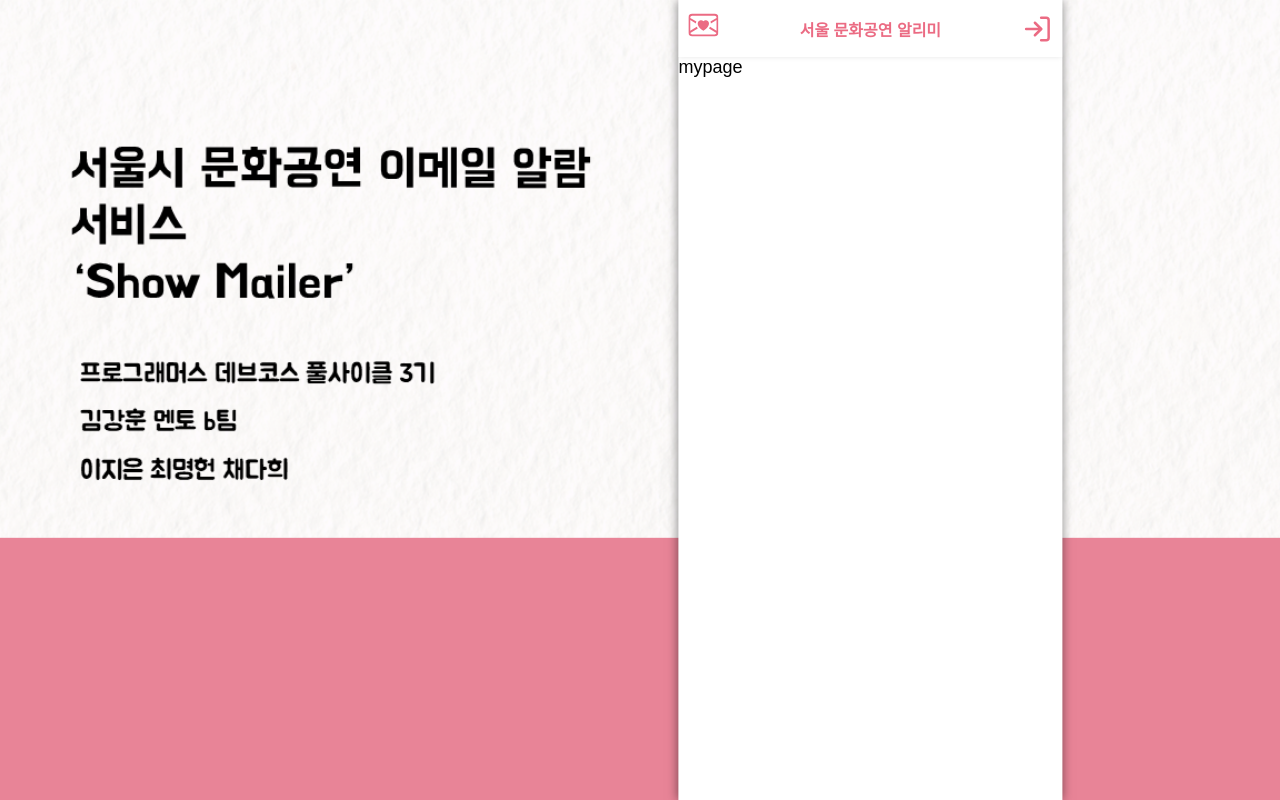
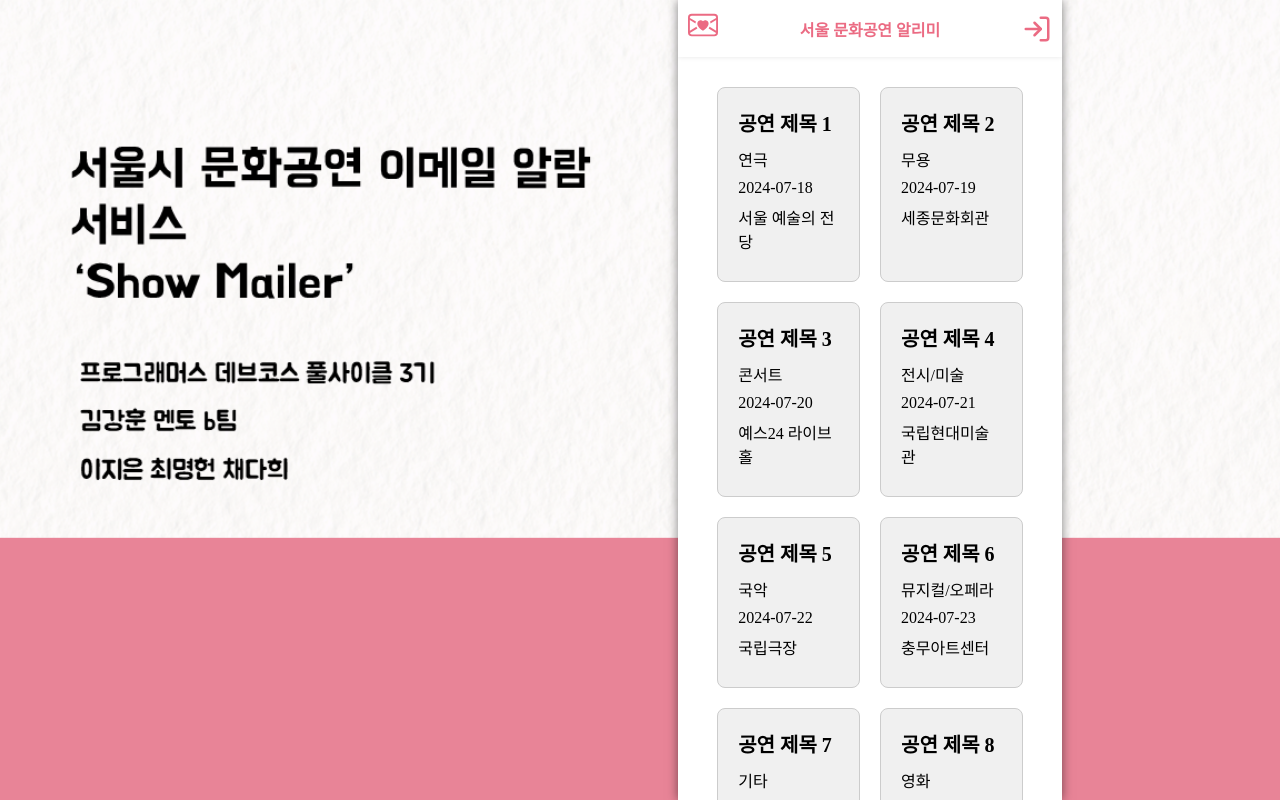
Before and after one commit to programmers-project-july/ShowMailer-FE, a React (Vite) app: page /1 in a window 1280 px wide. Built offline with nearby package versions, Linux system fonts and the light colour scheme; no server answers.

Commit message:
feat: mypage, detail CSS, User 데이터 전달

```diff
--- a/src/components/header/Header.tsx
+++ b/src/components/header/Header.tsx
@@ -18,7 +18,7 @@ import { FiLogOut } from 'react-icons/fi';
 import { app } from '@/firebase';
 import { Link, useLocation, useNavigate } from 'react-router-dom';
 
-const Header = () => {
+const Header = ({ onUserChange }: { onUserChange: (user: User | null) => void }) => {
   const [user, setUser] = useState<User | null>(null);
   const auth = getAuth(app);
   const provider = new GoogleAuthProvider();
@@ -28,9 +28,10 @@ const Header = () => {
   useEffect(() => {
     const unsubscribe = onAuthStateChanged(auth, (user) => {
       setUser(user);
+      onUserChange(user);
     });
     return () => unsubscribe();
-  }, [auth]);
+  }, [auth,onUserChange]);
 
   const handleLogin = () => {
     signInWithPopup(auth, provider)
--- a/src/index.css
+++ b/src/index.css
@@ -15,10 +15,10 @@
 }
 
 body {
-  font-family: Arial, sans-serif;
+  /* font-family: Arial, sans-serif;
   background-color: #f0f0f0;
   display: flex;
   justify-content: center;
   align-items: center;
-  height: 100vh;
+  height: 100vh; */
 }
--- a/src/pages/detail/Detail.tsx
+++ b/src/pages/detail/Detail.tsx
@@ -1,4 +1,4 @@
-import React from 'react';
+import React, { useState } from 'react';
 import '@/pages/detail/Detail.css';
 import { Link, useNavigate, useParams } from 'react-router-dom';
 
@@ -6,8 +6,15 @@ import Header from '@/components/header/Header';
 import { AiFillHeart } from 'react-icons/ai';
 import { AiOutlineHeart } from 'react-icons/ai';
 import { usePerformances } from '@/hooks/usePerformances';
+import { User } from 'firebase/auth';
 
 const Detail: React.FC = () => {
+  const [userInfo, setUserInfo] = useState<User | null>(null);
+  // 사용자 정보를 상위 컴포넌트에서 관리
+  const handleUserChange = (user: User | null) => {
+    setUserInfo(user);
+  };
+
   const performance = usePerformances();
 
   const handleButtonClick = () => {
@@ -18,7 +25,7 @@ const Detail: React.FC = () => {
 
   return (
     <>
-      <Header />
+      <Header onUserChange={handleUserChange} />
       <div className="detailContainer">
         <img
           className="Poster"
@@ -43,7 +50,6 @@ const Detail: React.FC = () => {
         홈페이지 바로 가기
       </button>
       {/* {performance.ORG_LINK} */}
-
     </>
   );
 };
--- a/src/pages/mypage/Mypage.css
+++ b/src/pages/mypage/Mypage.css
@@ -0,0 +1,11 @@
+.mypageContainer {
+  display: flex;
+  align-items: center;
+  justify-content: center;
+  flex-direction: column;
+  margin: 0 auto;
+  padding-top: 10px;
+  width: 90%;
+  height: auto;
+  /* border: 1px solid red; */
+}
--- a/src/pages/mypage/Mypage.tsx
+++ b/src/pages/mypage/Mypage.tsx
@@ -1,14 +1,26 @@
-import React from 'react';
+import React, { useEffect, useState } from 'react';
 
 import '@/pages/mypage/Mypage.css';
 import Header from '@/components/header/Header';
+import { AiOutlineHeart } from 'react-icons/ai';
+import { User } from 'firebase/auth';
+import Content from '@/components/Content';
+import { Link } from 'react-router-dom';
 
 const Mypage = () => {
+  const [userInfo, setUserInfo] = useState<User | null>(null);
+
+  // 사용자 정보를 상위 컴포넌트에서 관리
+  const handleUserChange = (user: User | null) => {
+    setUserInfo(user);
+  };
+
   return (
     <>
-      <Header />
-      <div>
-        mypage
+      <Header onUserChange={handleUserChange} />
+      <div className="mypageContainer">
+        {userInfo && userInfo.displayName ? <h3>{userInfo.displayName} 님이 좋아하신 공연들</h3> : <Link to="/" />}
+        <Content />
       </div>
     </>
   );
```
